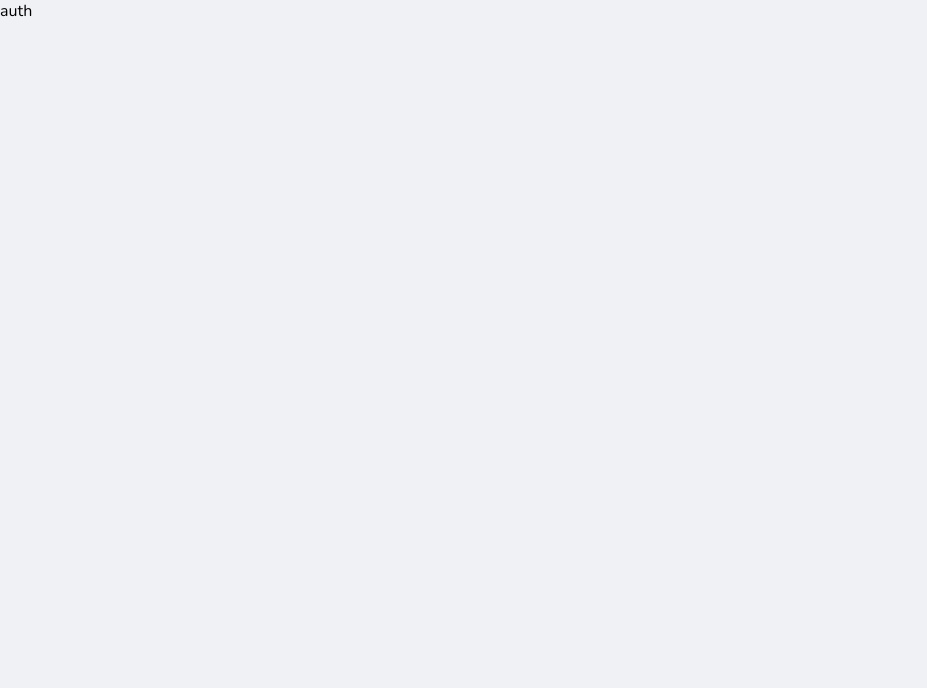
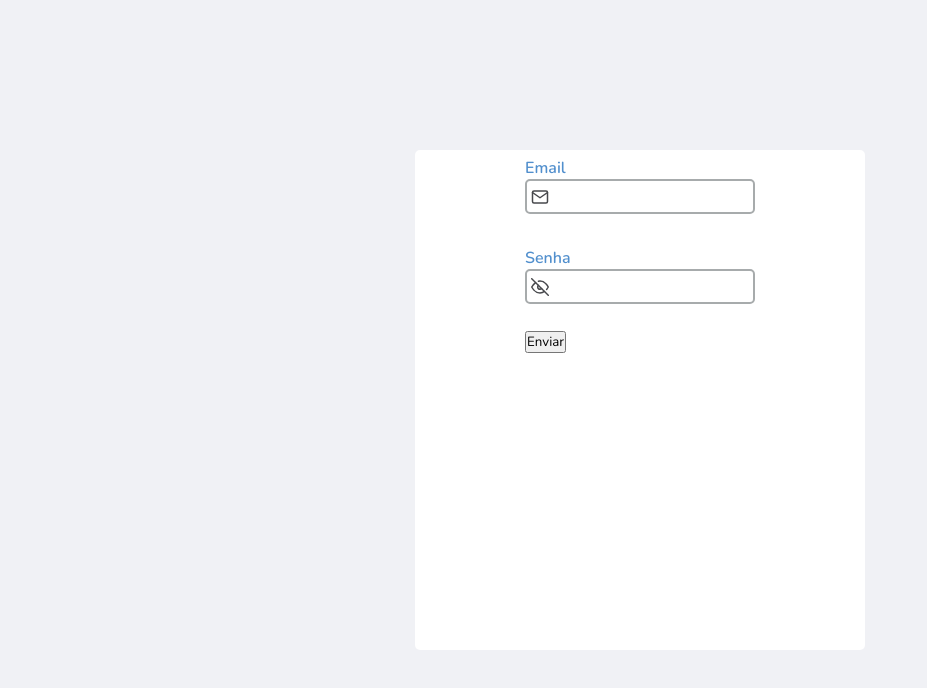
Before and after one commit to MatheusAntonioF/budget-app-web, a React (Create React App) app: page / in a window 1280 px wide. Shown: the top 688 px of the page, without its empty margins (0-927 px from the left). Built offline with nearby package versions, Linux system fonts and the light colour scheme.

Commit message:
[FEAT] Create input component

```diff
--- a/package.json
+++ b/package.json
@@ -3,6 +3,7 @@
   "version": "0.1.0",
   "private": true,
   "dependencies": {
+    "@hookform/resolvers": "^2.8.3",
     "@testing-library/jest-dom": "^5.11.4",
     "@testing-library/react": "^11.1.0",
     "@testing-library/user-event": "^12.1.10",
@@ -13,11 +14,14 @@
     "eslint": "^7.32.0",
     "react": "^17.0.2",
     "react-dom": "^17.0.2",
+    "react-hook-form": "^7.19.5",
+    "react-icons": "^4.3.1",
     "react-router-dom": "^6.0.2",
     "react-scripts": "4.0.3",
     "styled-components": "^5.3.3",
     "typescript": "^4.1.2",
-    "web-vitals": "^1.0.1"
+    "web-vitals": "^1.0.1",
+    "yup": "^0.32.11"
   },
   "scripts": {
     "start": "react-scripts start",
--- a/public/index.html
+++ b/public/index.html
@@ -24,11 +24,12 @@
       work correctly both with client-side routing and a non-root public URL.
       Learn how to configure a non-root public URL by running `npm run build`.
     -->
+    <link rel="preconnect" href="https://fonts.googleapis.com" />
+    <link rel="preconnect" href="https://fonts.gstatic.com" crossorigin />
     <link
-      href="https://fonts.googleapis.com/css2?family=Nunito:wght@400;700&display=swap"
+      href="https://fonts.googleapis.com/css2?family=Nunito:wght@400;600;700&display=swap"
       rel="stylesheet"
     />
-
     <title>React App</title>
   </head>
   <body>
--- /dev/null
+++ b/src/components/Input/index.tsx
@@ -0,0 +1,43 @@
+import React, { forwardRef, ForwardRefRenderFunction, useState } from 'react';
+
+import { FieldError } from 'react-hook-form';
+import { IconType } from 'react-icons/lib';
+
+import { Container, Core } from './styles';
+
+type IInputProps = {
+  label: string;
+  icon?: IconType;
+  name: string;
+  error?: FieldError;
+};
+
+const Input: ForwardRefRenderFunction<HTMLInputElement, IInputProps> = (
+  { label, icon: Icon, name, error = null, ...rest },
+  ref,
+): JSX.Element => {
+  const [inputFocus, setInputFocus] = useState(false);
+
+  console.log(inputFocus);
+
+  return (
+    <Container
+      hasError={!!error && !inputFocus}
+      onFocus={() => setInputFocus(true)}
+      onBlur={() => setInputFocus(false)}
+    >
+      <label htmlFor={name}>{label}</label>
+      <Core>
+        {!!Icon && (
+          <div className="icon">
+            <Icon />
+          </div>
+        )}
+        <input ref={ref} name={name} {...rest} />
+      </Core>
+      <div className="container-error">{error?.message}</div>
+    </Container>
+  );
+};
+
+export default forwardRef(Input);
--- /dev/null
+++ b/src/components/Input/styles.ts
@@ -0,0 +1,114 @@
+import styled, { css } from 'styled-components';
+
+export const Container = styled.div<{ hasError: boolean }>`
+  display: flex;
+  flex-direction: column;
+  align-items: flex-start;
+  justify-content: center;
+
+  width: 100%;
+
+  min-height: 90px;
+
+  div.container-error {
+    visibility: hidden;
+    height: 19px;
+  }
+
+  ${({ theme: { colors }, hasError }) => css`
+    & > label {
+      font-size: 16px;
+      font-weight: 600;
+      height: 22px;
+      color: ${colors.primary.main};
+
+      transition: all 200ms ease-in;
+    }
+
+    &:focus-within,
+    &:hover {
+      div.icon > svg {
+        transform: scale(1.1);
+        color: ${colors.primary.main};
+      }
+
+      > div {
+        border-color: ${colors.primary.main};
+      }
+    }
+
+    ${hasError &&
+    css`
+      > label,
+      div.container-error {
+        color: ${colors.red.main};
+      }
+      div.container-error {
+        visibility: visible;
+        font-size: 14px;
+        background: inherit;
+      }
+
+      > div {
+        border-color: ${colors.red.main} !important;
+      }
+
+      div.icon > svg {
+        color: ${colors.red.main} !important;
+      }
+    `}
+  `}
+`;
+
+export const Core = styled.div`
+  display: flex;
+  align-items: center;
+  justify-content: flex-start;
+
+  border: 2px solid ${({ theme: { colors } }) => colors.grey.light};
+
+  height: 35px;
+  width: 100%;
+
+  border-radius: 5px;
+
+  background: ${({ theme: { colors } }) => colors.white.main};
+  transition: all 250ms ease-in;
+
+  div.icon {
+    display: grid;
+    place-items: center;
+    width: 35px;
+    height: 106%;
+    border-radius: 0 5px 5px 0;
+
+    &,
+    & > svg {
+      margin-left: -1px;
+    }
+
+    & > svg {
+      width: 18px;
+      height: 18px;
+
+      color: ${({ theme: { colors } }) => colors.grey.dark};
+
+      transition: all 250ms ease-in;
+    }
+  }
+
+  & > input {
+    outline: 0;
+    border: 0;
+
+    background: inherit;
+
+    width: 100%;
+
+    padding: 5px;
+    padding-left: 10px;
+    margin-right: 2px;
+
+    transition: all 250ms ease-in;
+  }
+`;
--- a/src/pages/auth/index.tsx
+++ b/src/pages/auth/index.tsx
@@ -1,7 +1,57 @@
 import React from 'react';
 
+import { yupResolver } from '@hookform/resolvers/yup';
+import { SubmitHandler, useForm } from 'react-hook-form';
+import { FiMail, FiEyeOff } from 'react-icons/fi';
+import * as yup from 'yup';
+
+import Input from '../../components/Input';
+import { Container, Content } from './styles';
+
+interface IFormInputs {
+  email: string;
+  password: string;
+}
+
+const schemaSignInValidator = yup
+  .object({
+    email: yup.string().required('Campo obrigatório').email('E-mail inválido'),
+    password: yup.string().required('Campo obrigatório'),
+  })
+  .required();
+
 const Auth: React.FC = () => {
-  return <p>auth</p>;
+  const {
+    register,
+    handleSubmit,
+    formState: { errors },
+  } = useForm<IFormInputs>({
+    resolver: yupResolver(schemaSignInValidator),
+  });
+
+  const onSubmit: SubmitHandler<IFormInputs> = data => console.log(data);
+
+  return (
+    <Container>
+      <Content>
+        <form onSubmit={handleSubmit(onSubmit)}>
+          <Input
+            label="Email"
+            icon={FiMail}
+            {...register('email')}
+            error={errors.email}
+          />
+          <Input
+            label="Senha"
+            icon={FiEyeOff}
+            {...register('password')}
+            error={errors.password}
+          />
+          <button type="submit">Enviar</button>
+        </form>
+      </Content>
+    </Container>
+  );
 };
 
 export default Auth;
--- /dev/null
+++ b/src/pages/auth/styles.ts
@@ -0,0 +1,26 @@
+import styled from 'styled-components';
+
+export const Container = styled.div`
+  display: grid;
+  place-items: center;
+
+  width: 100%;
+  height: 100%;
+`;
+
+export const Content = styled.div`
+  display: flex;
+  flex-direction: column;
+
+  align-items: center;
+  justify-content: flex-start;
+
+  width: 100%;
+  max-width: 450px;
+
+  height: 500px;
+
+  border-radius: 5px;
+
+  background: ${({ theme: { colors } }) => colors.white.main};
+`;
--- a/src/styles/themes/light.ts
+++ b/src/styles/themes/light.ts
@@ -2,6 +2,10 @@ import {} from 'styled-components';
 
 const lightTheme = {
   colors: {
+    primary: {
+      main: '#518fcd',
+      light: '#ebf2f9',
+    },
     red: {
       main: '#e1173f',
       light: '#fce7eb',
@@ -11,7 +15,7 @@ const lightTheme = {
       light: '#e6faee',
     },
     grey: {
-      darK: '#47484c',
+      dark: '#47484c',
       main: '#6d6e71',
       light: '#a7abac',
     },
```
Also changed, not shown: .eslintrc.json, 1 other file (tests, documents, lock files or other folders).
